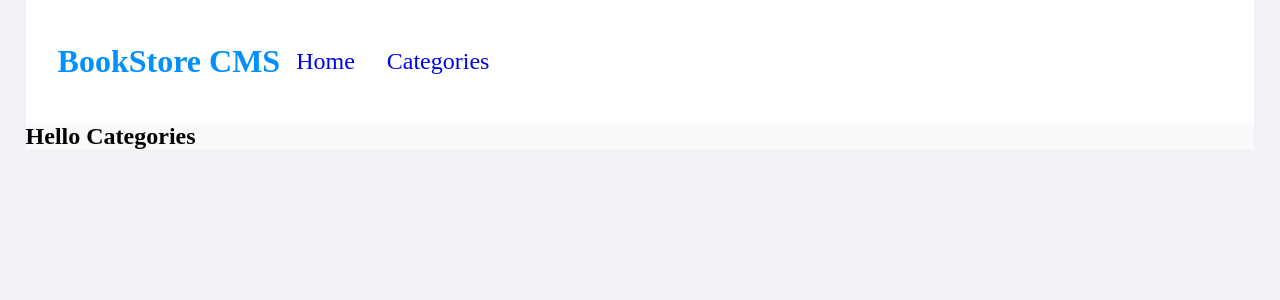
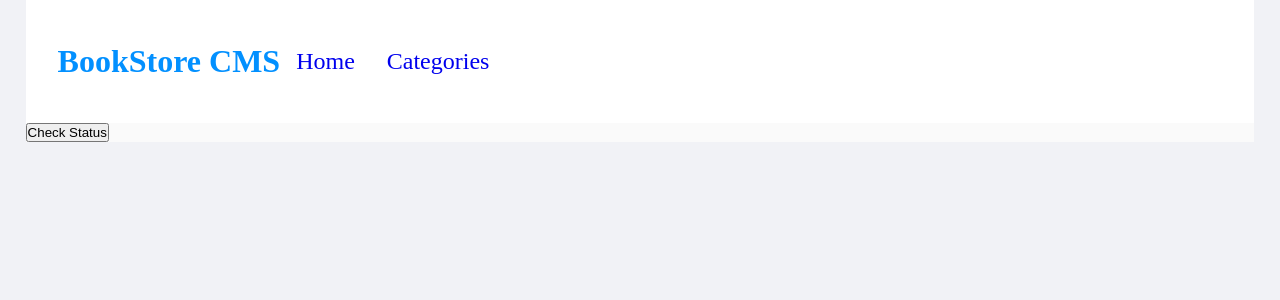
Before and after one commit to IsmailChangezi/Book-store, a React (Create React App) app: page /Categories in a window 1280 px wide. Shown: the top 300 px of the page. Built offline with nearby package versions, Linux system fonts and the light colour scheme.

Commit message:
Update Categories.js

```diff
--- a/src/Components/Categories.js
+++ b/src/Components/Categories.js
@@ -6,7 +6,7 @@ export default class Categories extends Component {
     return (
       <main>
         <Header />
-        <h2>Hello Categories</h2>
+        <button type="button">Check Status</button>
       </main>
     );
   }
```
